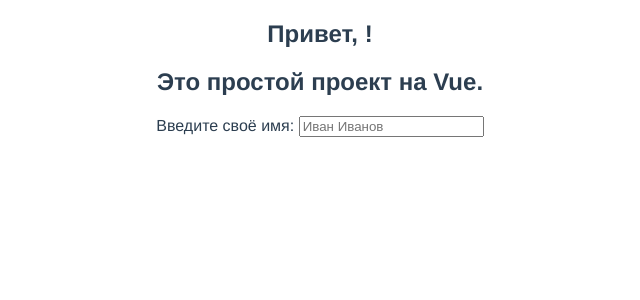
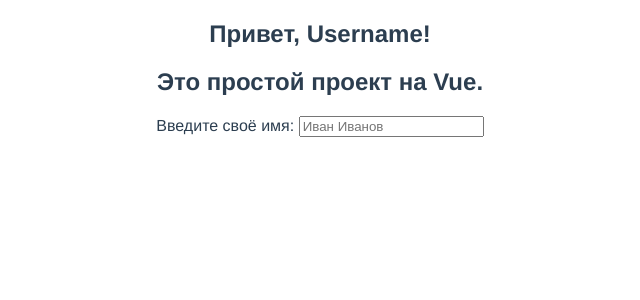
Before and after one commit to kantegory/mentoring, a Vue app in the folder 03_vue_examples/: page / in a window 1280 px wide. Shown: the top 300 px of the page, without its empty margins (320-960 px from the left). Built offline with nearby package versions, Linux system fonts and the light colour scheme.

Commit message:
Add v-if/v-else example

```diff
--- a/03_vue_examples/src/components/GreetingCard.vue
+++ b/03_vue_examples/src/components/GreetingCard.vue
@@ -1,5 +1,9 @@
 <template>
-  <h1>Привет, {{ username }}!</h1>
+  <h1>
+    Привет,
+    <span v-if="username">{{ username }}</span>
+    <span v-else>Username</span>!
+  </h1>
 </template>
 
 <script>
```
